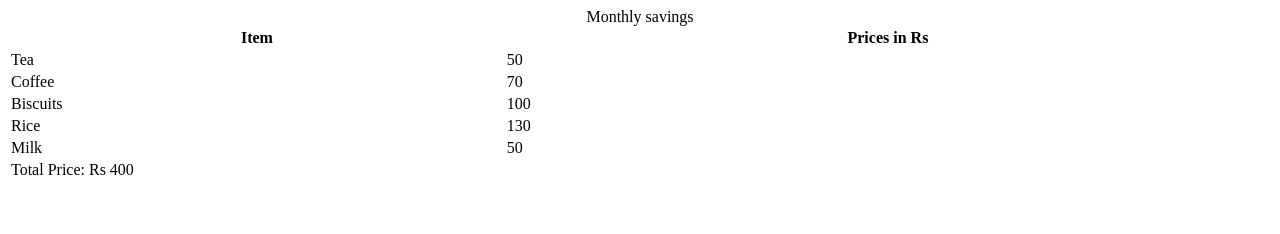
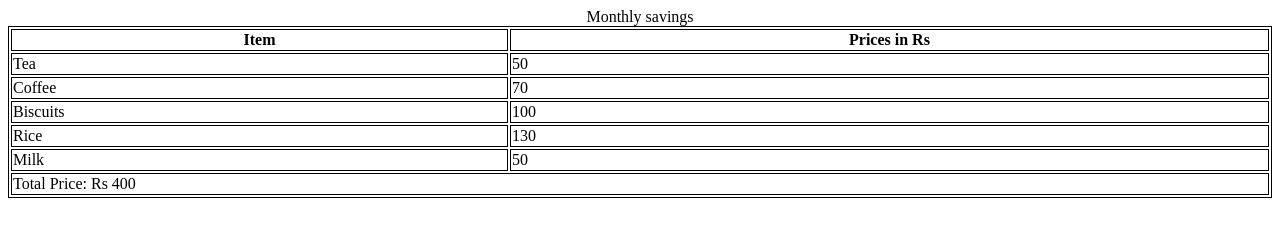
Before and after one commit to acciojob/grofers-checkout-Anamika21-dobriyal, a website: page main.html in a window 1280 px wide. Drawn offline with Linux system fonts and the light colour scheme.

Commit message:
created a submission

```diff
--- a/styles.css
+++ b/styles.css
@@ -1,2 +1,5 @@
 
 /* Your CSS Code here. */
+table,th,td{
+	border: 1px solid black;
+}
```
